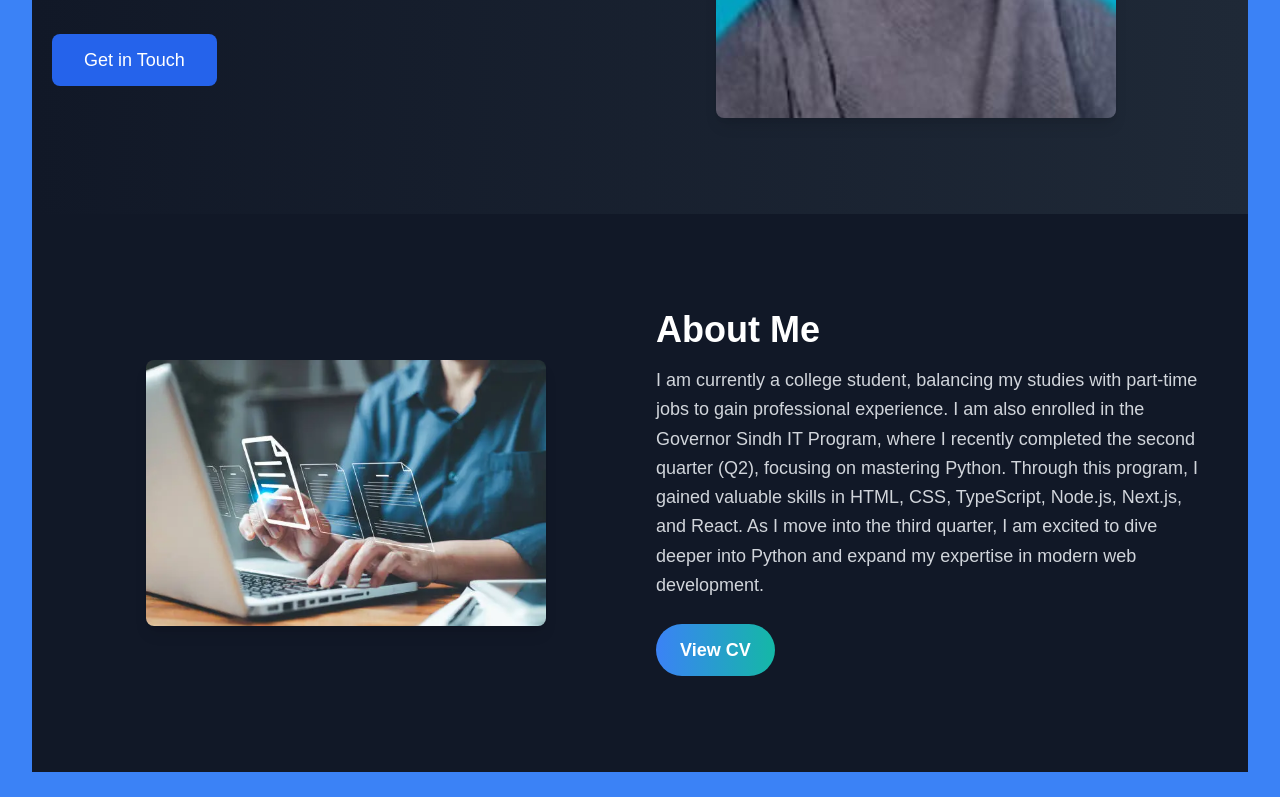
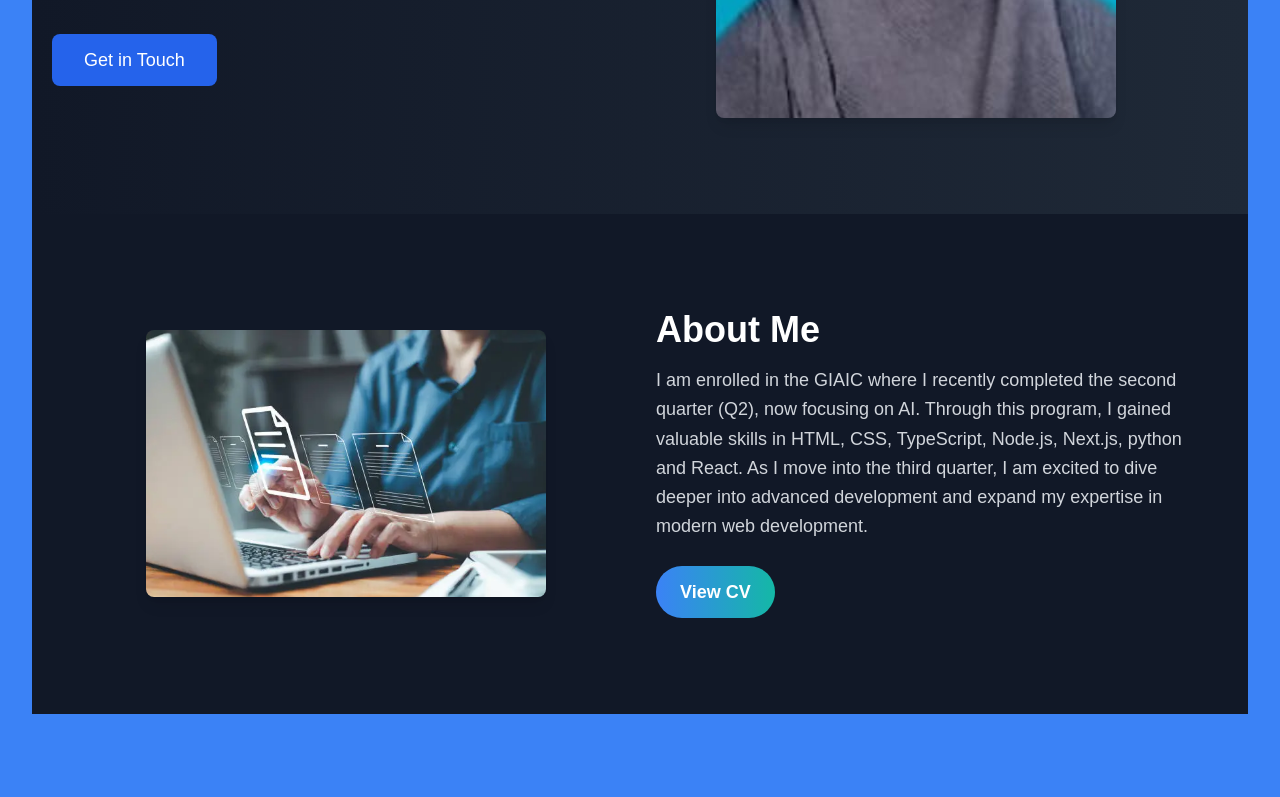
Before and after one commit to HassanRJ-3108/Adding-AI-Chat-BoT, a Next.js app: page / in a window 1280 px wide. Shown: the part 419-1216 px from the top of the page. Built offline with nearby package versions, Linux system fonts and the light colour scheme.

Commit message:
add commit

```diff
--- a/src/components/about.tsx
+++ b/src/components/about.tsx
@@ -24,11 +24,10 @@ const About = () => {
               About Me
             </h1>
             <p className="text-lg text-gray-300 leading-relaxed mb-6">
-              I am currently a college student, balancing my studies with part-time jobs to gain professional experience.
-              I am also enrolled in the Governor Sindh IT Program, where I recently completed the second quarter (Q2), focusing
-              on mastering Python. Through this program, I gained valuable skills in HTML, CSS, TypeScript, Node.js, Next.js,
-              and React. As I move into the third quarter, I am excited to dive deeper into Python and expand my expertise
-              in modern web development.
+              I am enrolled in the GIAIC where I recently completed the second quarter (Q2), now focusing on AI.
+               Through this program, I gained valuable skills in HTML, CSS, TypeScript, Node.js, Next.js, python
+               and React. As I move into the third quarter, I am excited to dive deeper into advanced development
+               and expand my expertise in modern web development.
             </p>
 
             {/* View CV Button */}
```
